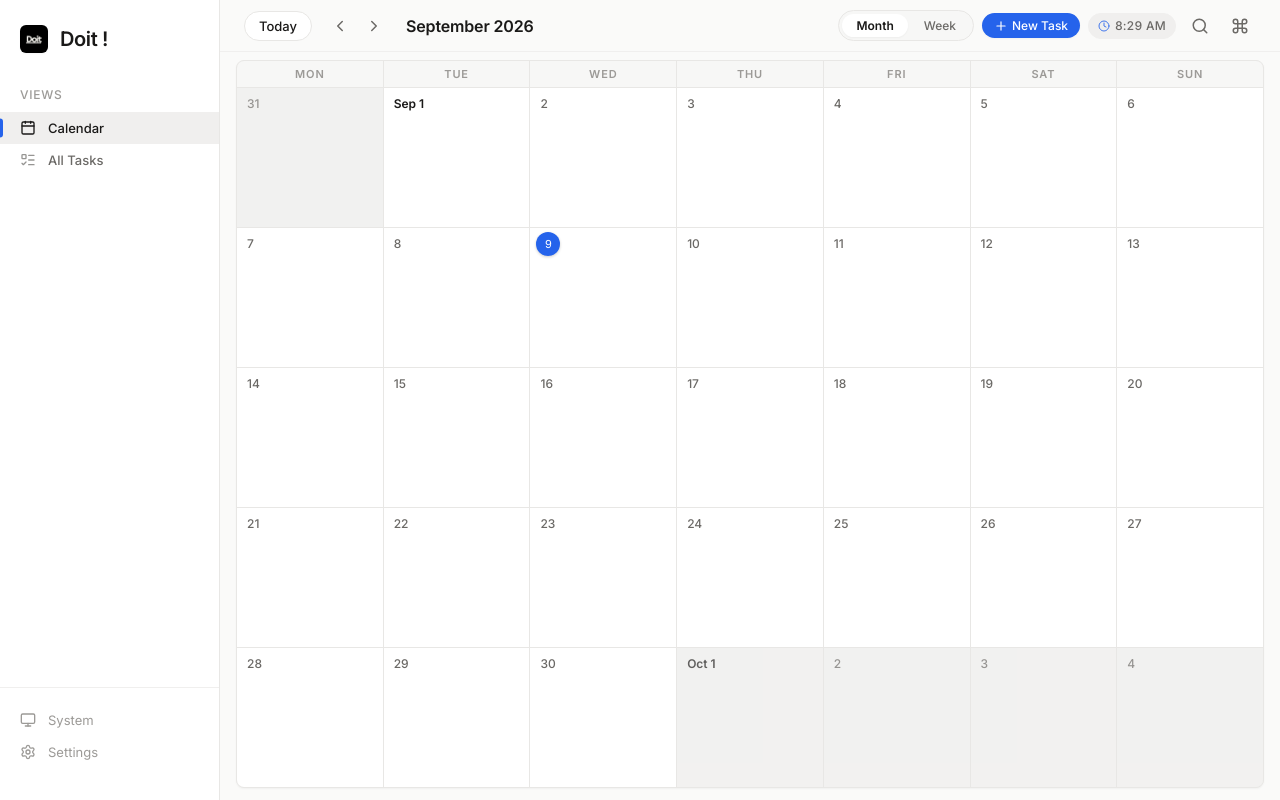
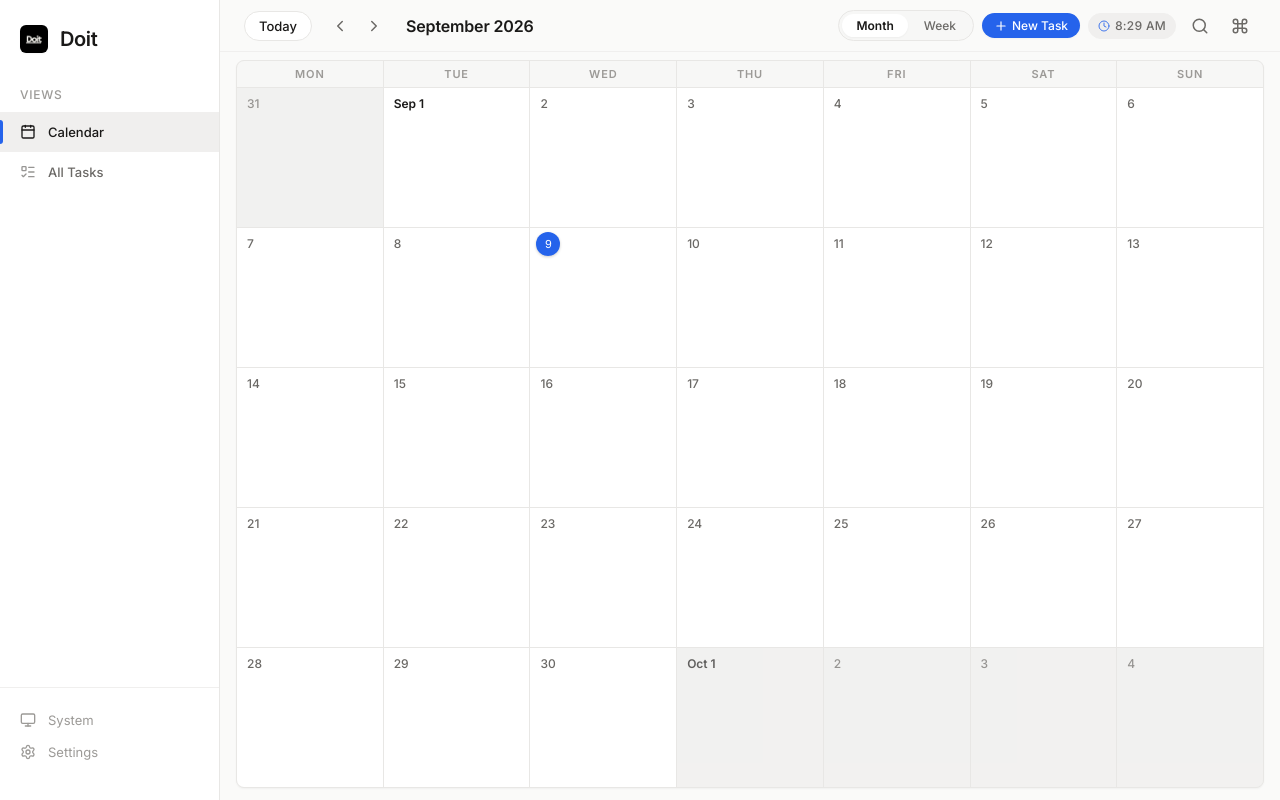
Before and after one commit to Surya-T-S/Doit, a React (Vite) app: page / in a window 1280 px wide. Built offline with nearby package versions, Linux system fonts and the light colour scheme.

Commit message:
Proper functional UI and Stable

```diff
--- a/src/components/layout/Navigation.tsx
+++ b/src/components/layout/Navigation.tsx
@@ -34,7 +34,7 @@ export function Navigation() {
     <aside className={`sidebar${sidebarOpen ? ' open' : ''}`} role="navigation" aria-label="Main navigation">
       <div className="sidebar-brand">
         <img src="./logo.png" alt="Doit logo" className="sidebar-brand-logo" />
-        <h1>Doit !</h1>
+        <h1>Doit</h1>
       </div>
 
       <div className="sidebar-section">
--- a/src/index.css
+++ b/src/index.css
@@ -368,7 +368,7 @@ button {
   align-items: center;
   gap: var(--space-3);
   width: 100%;
-  padding: var(--space-2) var(--space-5);
+  padding: var(--space-3) var(--space-5);
   font-size: var(--font-size-sm);
   font-weight: var(--font-weight-medium);
   color: var(--text-secondary);
```
